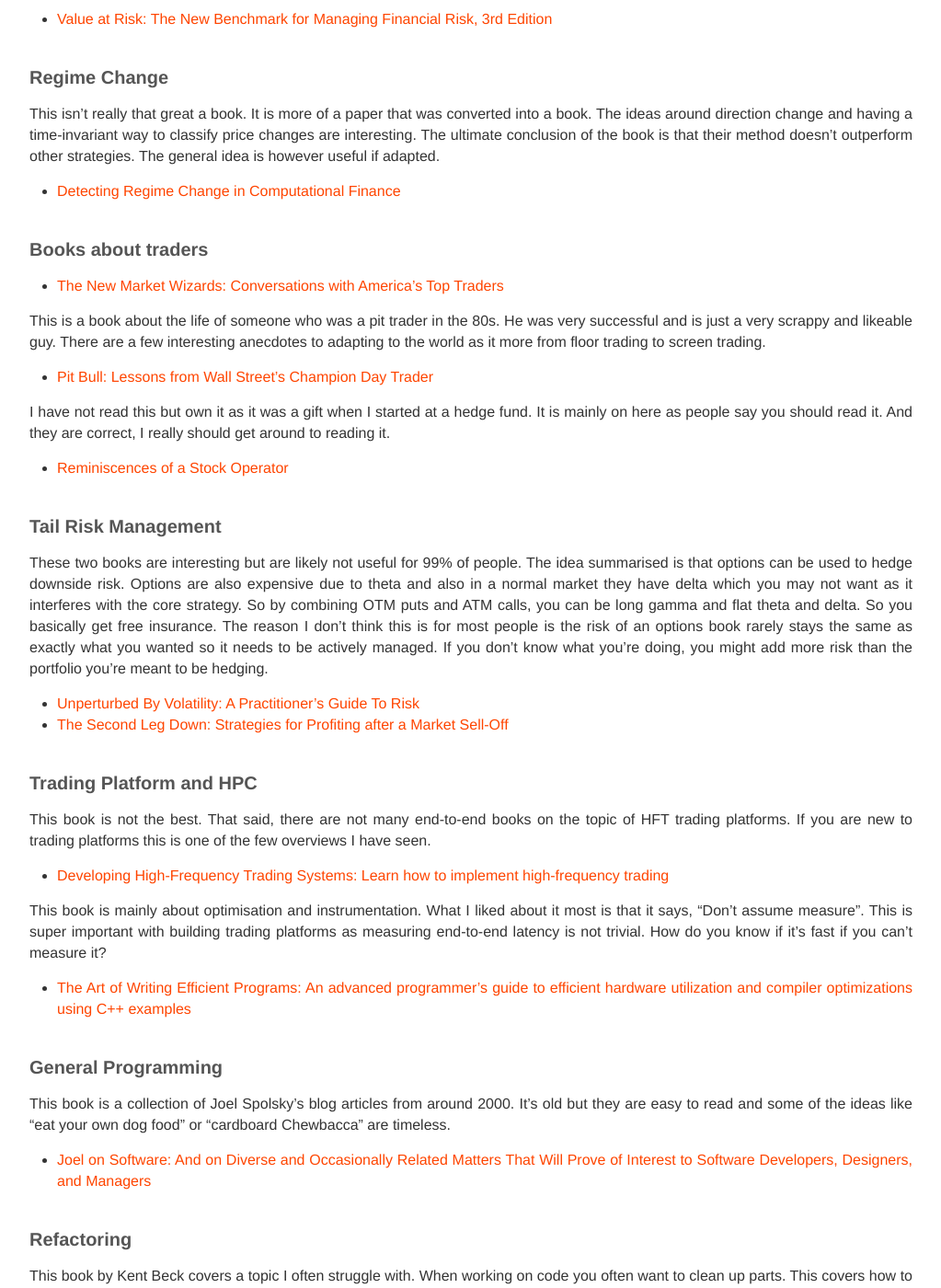
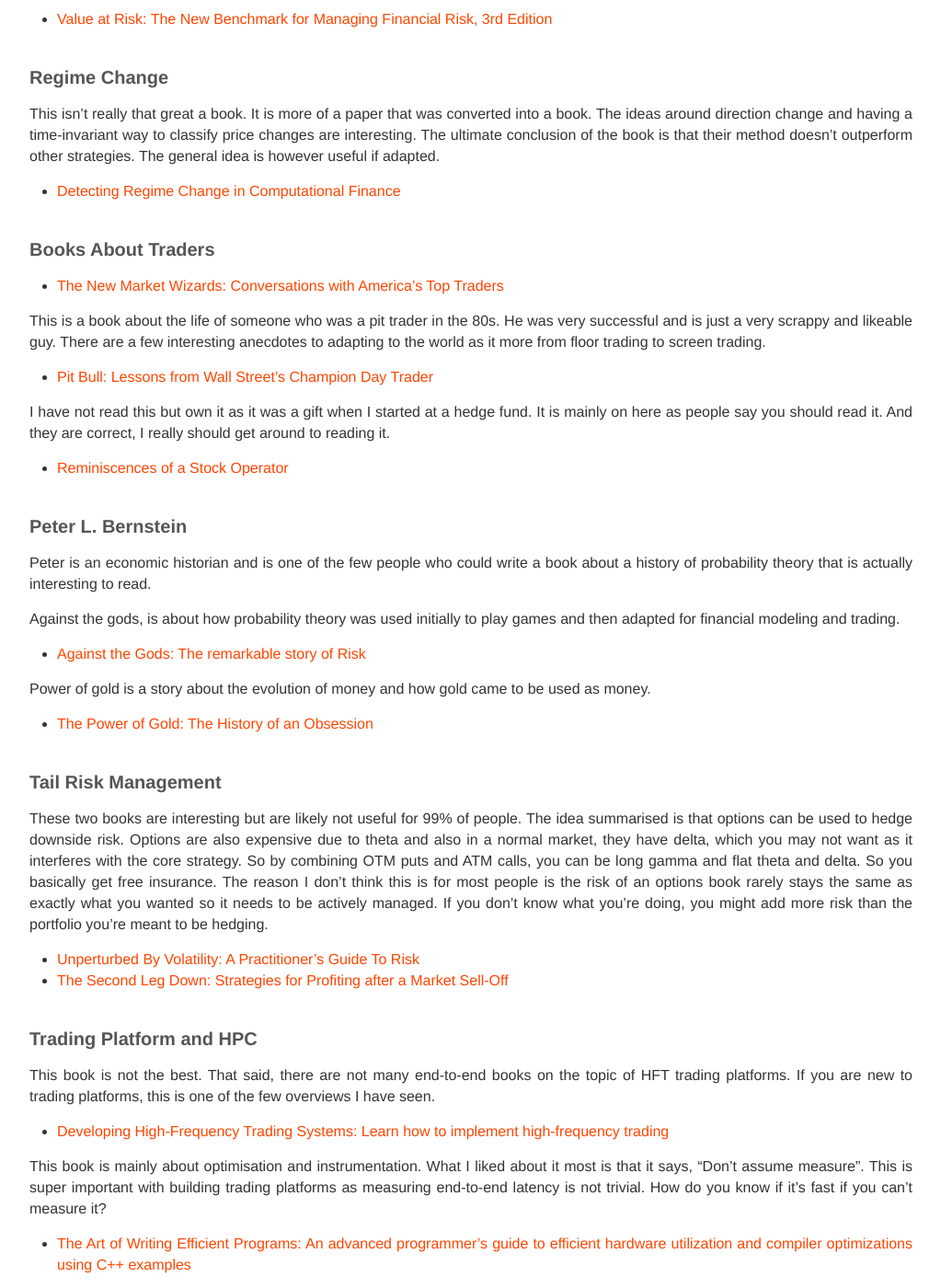
Before and after one commit to MarkRBest/markrbest.github.io, a Jekyll site: the page built from _posts/2024-09-03-reading-list.md, in a window 1280 px wide and 1400 px high, scrolled down 2377 px. Shown: the whole window at 92% size, without its empty margins (128-1151 px from the left). Built offline with Jekyll 4.4.1, drawn with Linux system fonts in a browser that asks for light colours; nearby versions of some CDN libraries; comment, search, counter and statistics services are not loaded; some of the changed text lies outside the part shown.

```diff
--- a/_posts/2024-09-03-reading-list.md
+++ b/_posts/2024-09-03-reading-list.md
@@ -104,7 +104,7 @@
 
 * [Detecting Regime Change in Computational Finance](https://a.co/d/067yKkC)
 
-### Books about traders
+### Books About Traders
 
 * [The New Market Wizards: Conversations with America's Top Traders](https://a.co/d/adiG2Ig)
 
@@ -118,10 +118,23 @@
 
 * [Reminiscences of a Stock Operator](https://amzn.eu/d/ixfco0z)
 
+### Peter L. Bernstein
+
+Peter is an economic historian and is one of the few people who could write a book about a history of probability theory that is actually interesting to read.
+
+Against the gods, is about how probability theory was used initially to play games and then adapted for financial modeling and trading.
+
+* [Against the Gods: The remarkable story of Risk](https://amzn.eu/e1yS79W)
+
+Power of gold is a story about the evolution of money and how gold came to be used as money.
+
+* [The Power of Gold: The History of an Obsession](https://amzn.eu/1vjA9Kq)
+
+
 ### Tail Risk Management
 
 These two books are interesting but are likely not useful for 99% of people. The idea summarised is that options can be used to hedge downside risk.
-Options are also expensive due to theta and also in a normal market they have delta which you may not want as it interferes with the core strategy.
+Options are also expensive due to theta and also in a normal market, they have delta, which you may not want as it interferes with the core strategy.
 So by combining OTM puts and ATM calls, you can be long gamma and flat theta and delta. So you basically get free insurance.
 The reason I don't think this is for most people is the risk of an options book rarely stays the same as exactly what you wanted so it needs to be actively managed.
 If you don't know what you're doing, you might add more risk than the portfolio you're meant to be hedging.
@@ -132,7 +145,7 @@
 ### Trading Platform and HPC
 
 This book is not the best. That said, there are not many end-to-end books on the topic of HFT trading platforms.
-If you are new to trading platforms this is one of the few overviews I have seen.
+If you are new to trading platforms, this is one of the few overviews I have seen.
 
 * [Developing High-Frequency Trading Systems: Learn how to implement high-frequency trading](https://amzn.eu/d/8saVGdm)
 
```
Also changed, not shown: other parts of _posts/2024-09-03-reading-list.md (+1 -1 lines).
